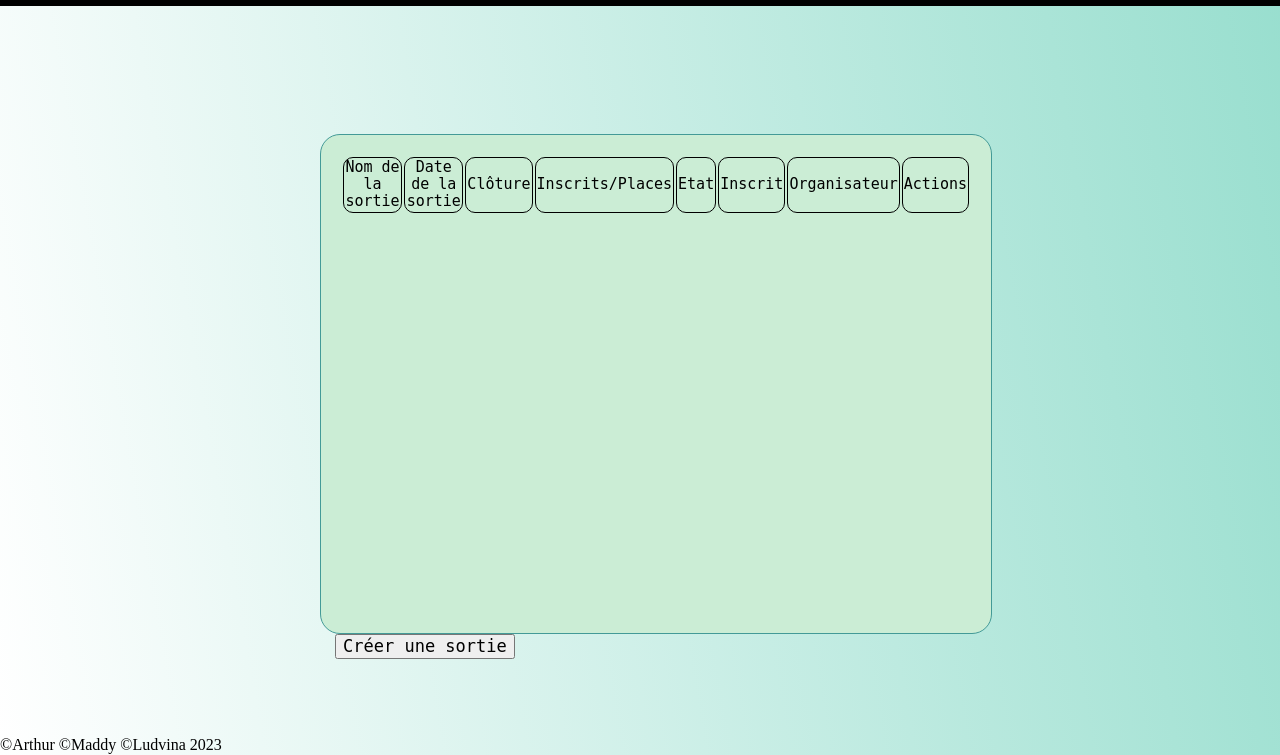
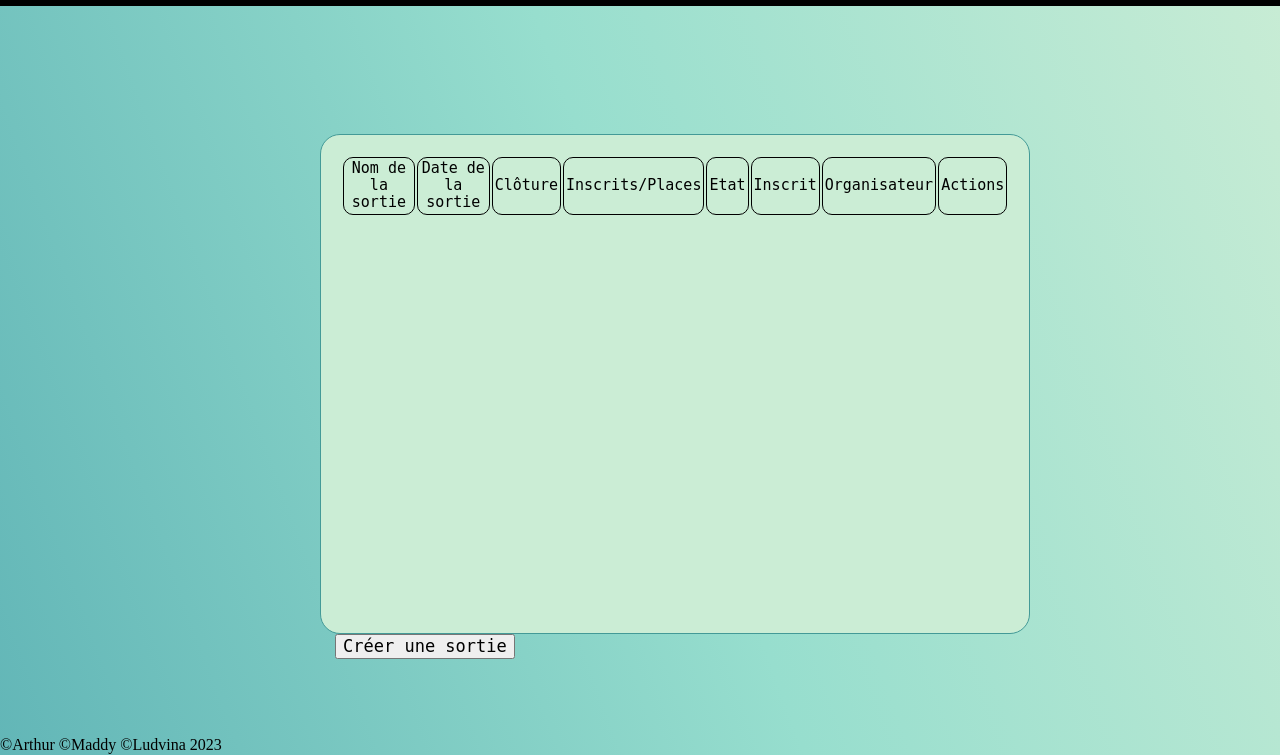
Before and after one commit to Arthmoser/sortir, a Symfony app: template templates/main/index.html.twig in a window 1280 px wide. Shown: the part 154-909 px from the top of the page. Run offline with Twig, Linux system fonts and the light colour scheme; the template is opened without the code that fills it, so the values that code supplies are empty; some libraries are stand-ins or nearby versions; some web fonts are replaced.

Commit message:
little update

```diff
--- a/public/css/style.css
+++ b/public/css/style.css
@@ -1,7 +1,8 @@
 
 body
 {
-    background: linear-gradient(80deg, #FFFFFF, #97DECE);
+    background: linear-gradient(70deg, #62B6B7, #97DECE,#CBEDD5);
+
 }
 
 header
@@ -47,6 +48,12 @@ a
     border-radius: 10px;
     border: 1px solid black;
     text-align: center;
+    margin-top: 2px;
+}
+
+table
+{
+    border-radius: 2px;
 }
 
 td
@@ -54,6 +61,12 @@ td
     font-family: 'Fragment Mono', monospace;
     font-size: 15px;
     text-align: center;
+    padding: 2px;
+
+}
+
+.activityLine td {
+    border-bottom: #439A97 1px solid;
 }
 
 h1
@@ -78,12 +91,13 @@ h1
     box-sizing: border-box;
     height: 500px;
     padding: 20px;
-    width: 70%;
+    width: 74%;
     overflow: hidden;
     overflow-y: scroll;
     scrollbar-width: thin;
     border : 1px solid #439A97;
 }
+
 
 main
 {
--- a/templates/main/index.html.twig
+++ b/templates/main/index.html.twig
@@ -20,9 +20,11 @@
             </tr>
             </thead>
 
-            <tbody class="down">
+
+            <tbody class="down"  >
+
             {% for activity in activities %}
-                <tr>
+                <tr class="activityLine" >
                     <td>{{ activity.name }}</td>
                     <td>{{ activity.startingDateTime  | date('d-m-Y H:i') }}</td>
                     <td>{{ activity.registrationDeadLine  | date('d-m-Y') }}</td>
```
